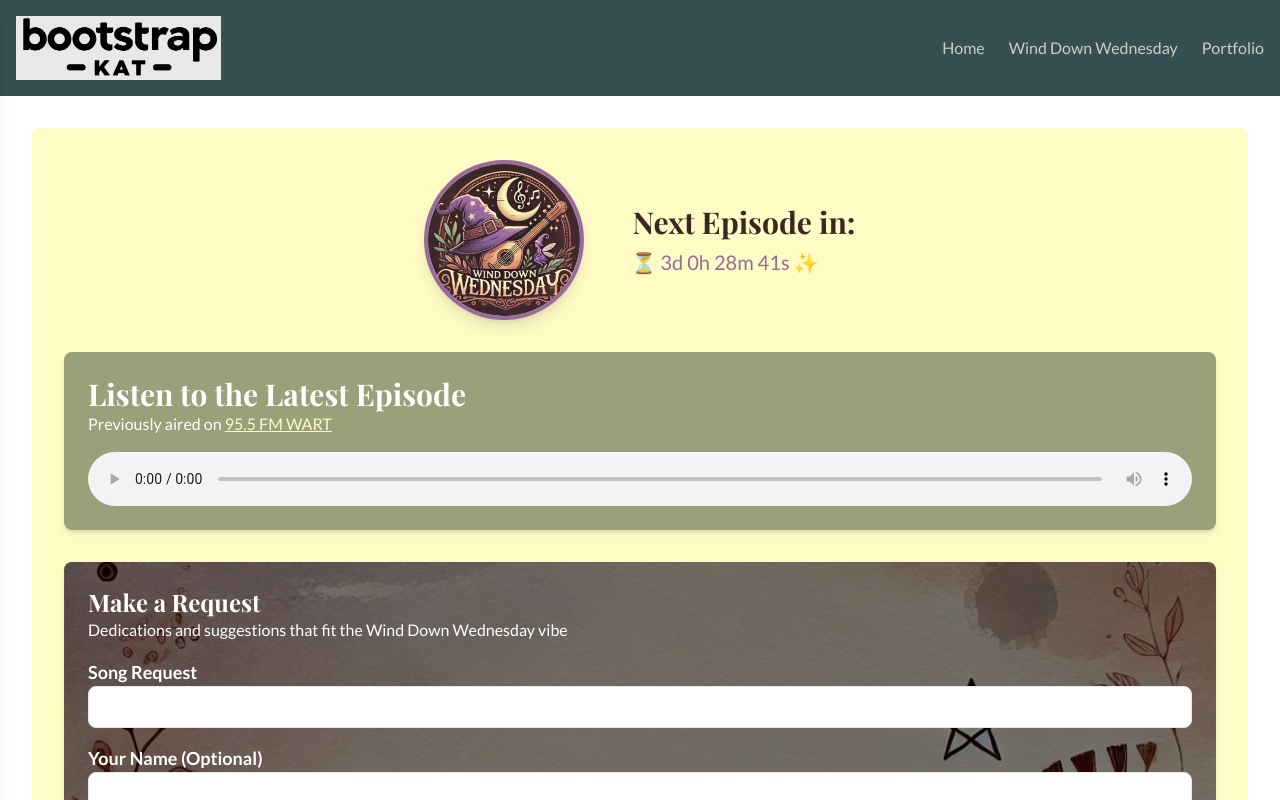
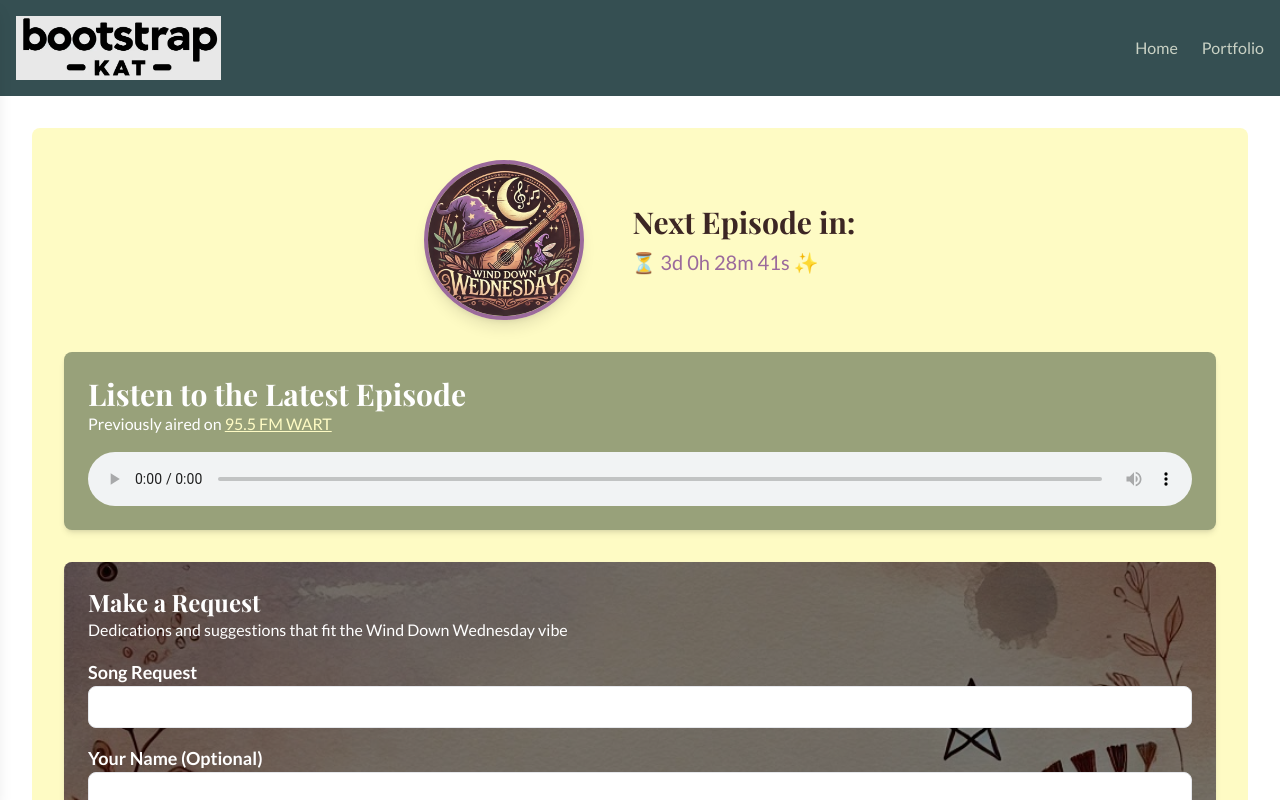
Before and after one commit to BootstrapKat/bootstrapkat-website, a Next.js app: page /wednesday in a window 1280 px wide. Shown: the top 800 px of the page. Built offline with nearby package versions, Linux system fonts and the light colour scheme.

Commit message:
fix: Remove /wednesday

```diff
--- a/src/app/components/Layout.tsx
+++ b/src/app/components/Layout.tsx
@@ -57,11 +57,11 @@ export default function Layout({ children }: { children: React.ReactNode }) {
               Home
             </p>
           </Link>
-          <Link href="/wednesday">
+          {/* <Link href="/wednesday">
             <p className="text-[#CAD2C5] hover:text-[#84A98C] transition-colors duration-300 ease-in-out">
               Wind Down Wednesday
             </p>
-          </Link>
+          </Link> */}
           <Link href="/portfolio">
             <p className="text-[#CAD2C5] hover:text-[#84A98C] transition-colors duration-300 ease-in-out">
               Portfolio
--- a/src/app/page.tsx
+++ b/src/app/page.tsx
@@ -100,7 +100,7 @@ export default function Home() {
         </section>
 
         {/* Wind Down Wednesday Teaser (Banner Section) */}
-        <section className="w-full bg-[#FEFBC4] text-[#3C2624] py-12 px-8 rounded-lg shadow-md text-center mb-12">
+        {/* <section className="w-full bg-[#FEFBC4] text-[#3C2624] py-12 px-8 rounded-lg shadow-md text-center mb-12">
           <h2 className="text-3xl font-bold playfair mb-4 text-[#3C2624]">
             Wind Down Wednesday
           </h2>
@@ -115,7 +115,7 @@ export default function Home() {
           >
             Visit Wind Down Wednesday
           </Link>
-        </section>
+        </section> */}
       </div>
     </Layout>
   );
```
